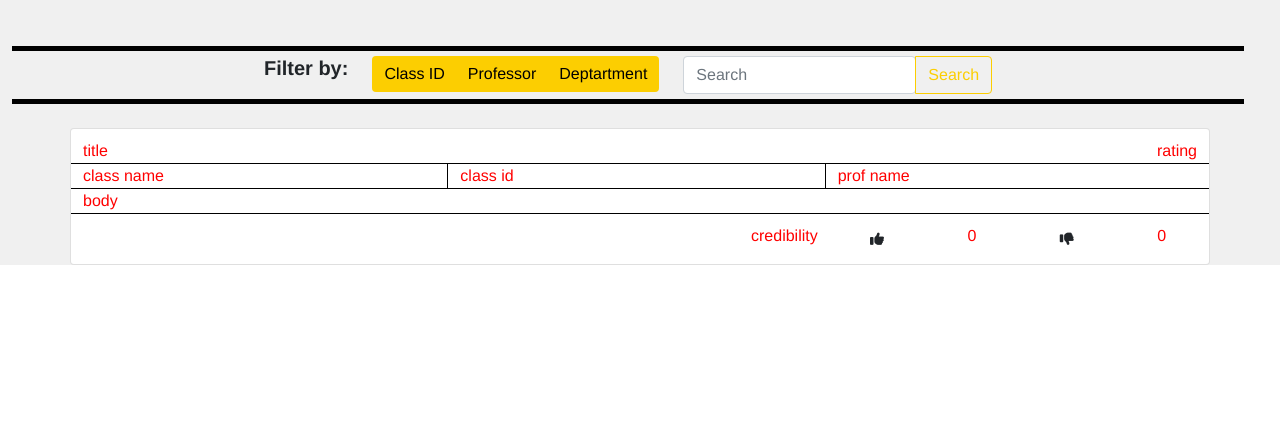
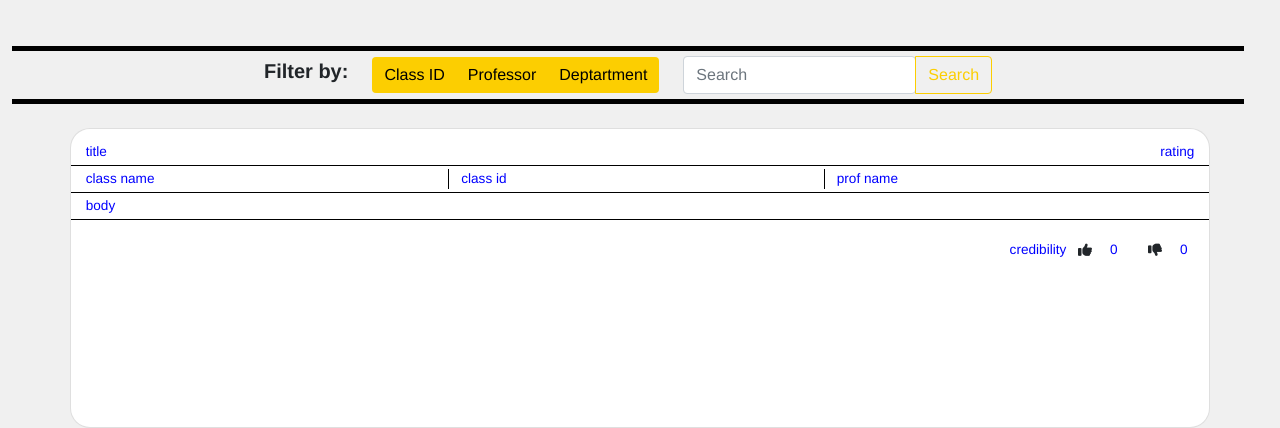
Before and after one commit to mezitta/Husky-Review, a Vue app in the folder huskyreview/: page / in a window 1280 px wide. Shown: the part 1111-1539 px from the top of the page. Before the commit the page ends 1376 px from the top, so only its background shows below. Built offline with nearby package versions, Linux system fonts and the light colour scheme; no server answers.

Commit message:
card and filter adjustments

```diff
--- a/huskyreview/src/components/Card.vue
+++ b/huskyreview/src/components/Card.vue
@@ -1,6 +1,6 @@
 <template>
     <div class="container card" >
-        <div class="row justify-content-end bottom-margin top-row-margin">
+        <div class="row justify-content-end bottom-margin top-row-margin cardRow">
             <div class="col">
                 title
             </div>
@@ -8,7 +8,7 @@
                 rating
             </div>
         </div>
-        <div class="row bottom-margin">
+        <div class="row bottom-margin cardRow">
             <div class="col right-border">
                 class name
             </div>
@@ -19,31 +19,29 @@
                 prof name
             </div>
         </div>
-        <div class="row bottom-margin">
+        <div class="row bottom-margin cardRow">
             <div class="col">
                 body
             </div>
         </div>
-        <div class="row justify-content-end bottom-row-margin top-row-margin">
-            <div class="col-3">
-                <p class="text-end">
+        <div class="row justify-content-end align-items-center bottom-row-margin top-row-margin cardRow">
+            <div class="col-3 credit">
                     credibility
-                </p>
             </div>
-            <div class="col-1 text-center">
+            <div class="col-1 text-center rating">
                 <button type="button" class="btn btn-* btn-sm">
                     <i class="fa-solid fa-thumbs-up"></i>
                 </button>
             </div>
-            <div class="col-1  text-center">
+            <div class="col-1 text-center rating">
                 0
             </div>
-            <div class="col-1  text-center">
+            <div class="col-1 text-center rating">
                 <button type="button" class="btn btn-* btn-sm">
                     <i class="fa-solid fa-thumbs-down"></i>
                 </button>
             </div>
-            <div class="col-1  text-center">
+            <div class="col-1  text-center rating">
                 0
             </div>
         </div>
@@ -58,8 +56,43 @@ export default {
 
 <style scoped>
 
+    .row {
+        padding: 0.2em;
+    }
+
     .card {
         background-color: rgb(255,255,255);
+        border-radius: 20px;
+        height: 300px;
+
+    }
+
+    @media only screen and (max-width: 600px) {
+        .card {
+            height: 200px;
+        }
+    }
+
+    @media only screen and (min-width: 1300px) {
+        .card {
+            width: 30%;
+        }
+    }
+
+    .cardRow {
+        color: blue;
+        font-size: 0.85em;
+    }
+
+    .credit {
+        padding: 0;
+        text-align: end;
+    }
+
+    .rating {
+        padding: 0.2em;
+        max-width: 25px;
+        margin-right: 10px;
     }
 
     .right-border {
--- a/huskyreview/src/components/Filter.vue
+++ b/huskyreview/src/components/Filter.vue
@@ -1,6 +1,6 @@
 <template>
   <div class="container-fluid">
-    <div class="row row-cols-auto  justify-content-center filterBorder">
+    <div class="row row-cols-auto justify-content-center  align-items-center filterBorder">
 
       <div class="col">
         <h5 class="text-center text-dark">
```
